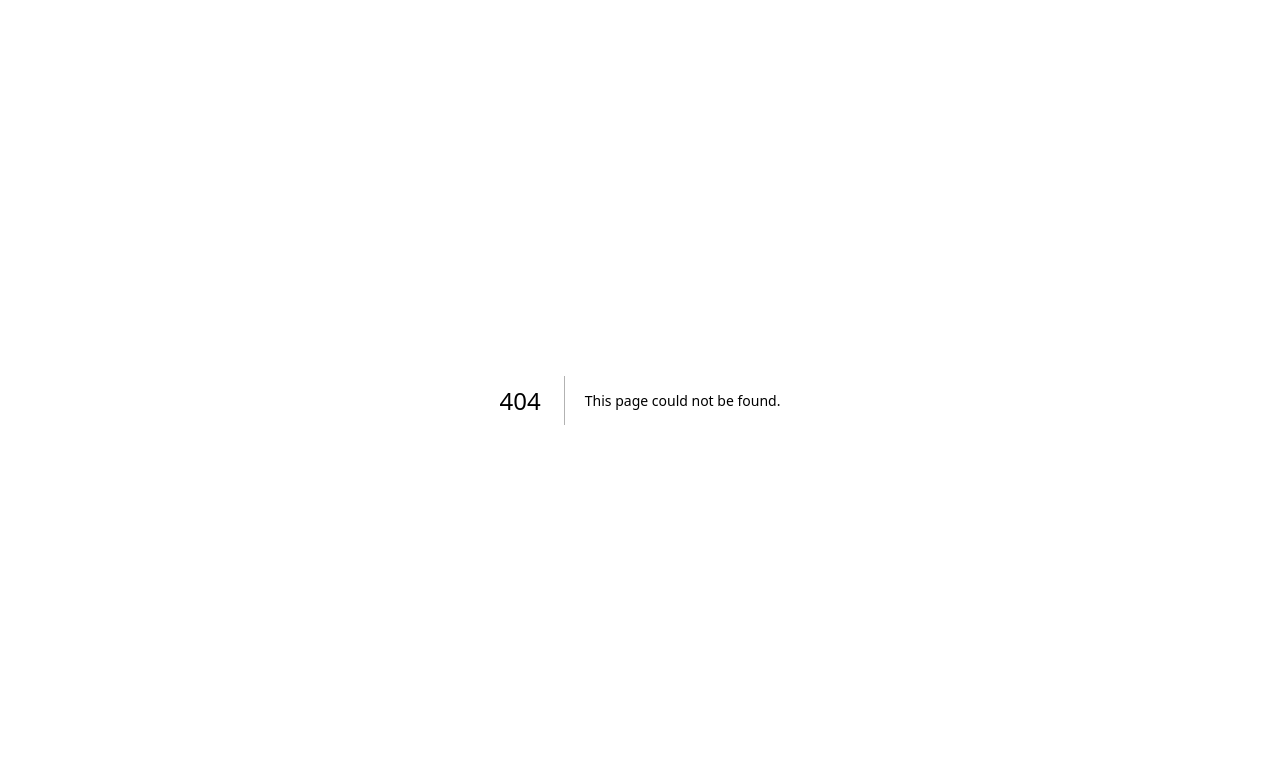
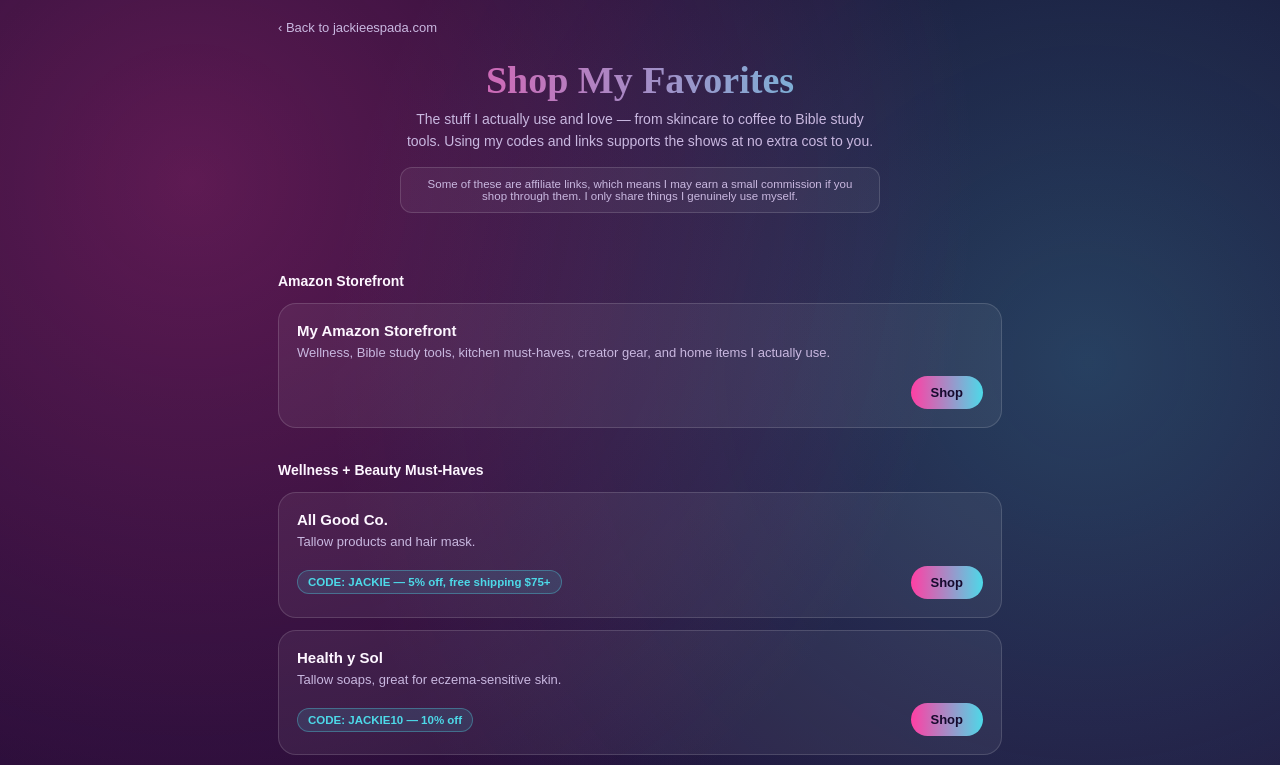
Before and after one commit to jackieespada/midnight.something.special, a Next.js app: page /shop in a window 1280 px wide. Before the commit this address had no page. Shown: the top 765 px of the page. Built offline with nearby package versions, Linux system fonts and the light colour scheme.

Commit message:
Create page.tsx

```diff
--- /dev/null
+++ b/app/shop/page.tsx
@@ -0,0 +1,130 @@
+"use client";
+
+import { useEffect, useState } from "react";
+import type { AffiliateItem } from "@/lib/site-state";
+
+export default function ShopPage() {
+  const [items, setItems] = useState<AffiliateItem[]>([]);
+
+  useEffect(() => {
+    fetch("/api/site/state", { cache: "no-store" })
+      .then((r) => r.json())
+      .then((data) => setItems((data.affiliates || []).filter((a: AffiliateItem) => a.enabled)));
+  }, []);
+
+  const categories: string[] = [];
+  items.forEach((i) => {
+    if (!categories.includes(i.category)) categories.push(i.category);
+  });
+
+  return (
+    <div style={styles.page}>
+      <div style={styles.wrap}>
+        <a href="/" style={styles.back}>‹ Back to jackieespada.com</a>
+
+        <div style={styles.header}>
+          <h1 style={styles.h1}>Shop My Favorites</h1>
+          <p style={styles.headerP}>
+            The stuff I actually use and love — from skincare to coffee to Bible study tools.
+            Using my codes and links supports the shows at no extra cost to you.
+          </p>
+          <div style={styles.disclosure}>
+            Some of these are affiliate links, which means I may earn a small commission if you shop through them.
+            I only share things I genuinely use myself.
+          </div>
+        </div>
+
+        {categories.map((cat) => (
+          <div key={cat} style={styles.section}>
+            <div style={styles.sectionTitle}>{cat}</div>
+            {items
+              .filter((i) => i.category === cat)
+              .map((item) => (
+                <div key={item.id} style={styles.itemCard}>
+                  <div style={{ fontWeight: 700, fontSize: 15 }}>{item.name}</div>
+                  {item.description && (
+                    <div style={{ fontSize: 13, color: "#c9b8e0", marginTop: 4, lineHeight: 1.5 }}>
+                      {item.description}
+                    </div>
+                  )}
+                  <div style={styles.itemBottom}>
+                    {item.code ? <span style={styles.codePill}>CODE: {item.code}</span> : <span />}
+                    <a href={item.url} style={styles.shopBtn}>Shop</a>
+                  </div>
+                </div>
+              ))}
+          </div>
+        ))}
+
+        <footer style={styles.footer}>© Jackie Espada · A Jovial Abundance Enterprise, LLC production</footer>
+      </div>
+    </div>
+  );
+}
+
+const styles: Record<string, React.CSSProperties> = {
+  page: {
+    minHeight: "100vh",
+    color: "#fdf6ff",
+    fontFamily: "'Poppins', sans-serif",
+    paddingBottom: 60,
+    background:
+      "radial-gradient(circle at 15% 10%, rgba(255,63,164,.30), transparent 40%), radial-gradient(circle at 85% 20%, rgba(77,217,232,.26), transparent 42%), linear-gradient(180deg, #160a2e, #2a0e3d)",
+  },
+  wrap: { maxWidth: 760, margin: "0 auto", padding: "0 18px" },
+  back: { display: "inline-block", margin: "20px 0 0", color: "#c9b8e0", fontSize: 13, textDecoration: "none" },
+  header: { textAlign: "center", padding: "22px 18px 26px" },
+  h1: {
+    margin: "0 0 6px",
+    fontSize: 38,
+    fontWeight: 700,
+    fontFamily: "'Dancing Script', cursive",
+    background: "linear-gradient(90deg,#ff3fa4,#4dd9e8)",
+    WebkitBackgroundClip: "text",
+    backgroundClip: "text",
+    color: "transparent",
+  },
+  headerP: { margin: "0 auto", maxWidth: 480, color: "#c9b8e0", fontSize: 14, lineHeight: 1.6 },
+  disclosure: {
+    marginTop: 14,
+    fontSize: 11.5,
+    color: "#c9b8e0",
+    background: "rgba(255,255,255,.05)",
+    border: "1px solid rgba(255,255,255,.14)",
+    borderRadius: 12,
+    padding: "10px 14px",
+    maxWidth: 480,
+    marginLeft: "auto",
+    marginRight: "auto",
+  },
+  section: { marginTop: 34 },
+  sectionTitle: { fontSize: 14, fontWeight: 700, color: "#fdf6ff", margin: "0 0 14px" },
+  itemCard: {
+    background: "rgba(255,255,255,.06)",
+    border: "1px solid rgba(255,255,255,.14)",
+    borderRadius: 18,
+    padding: 18,
+    marginBottom: 12,
+  },
+  itemBottom: { display: "flex", justifyContent: "space-between", alignItems: "center", marginTop: 14, gap: 10 },
+  codePill: {
+    fontSize: 11.5,
+    fontWeight: 700,
+    color: "#4dd9e8",
+    background: "rgba(77,217,232,.12)",
+    border: "1px solid rgba(77,217,232,.35)",
+    padding: "5px 10px",
+    borderRadius: 999,
+  },
+  shopBtn: {
+    background: "linear-gradient(90deg,#ff3fa4,#4dd9e8)",
+    color: "#160a2e",
+    fontWeight: 700,
+    fontSize: 13,
+    padding: "9px 20px",
+    borderRadius: 999,
+    textDecoration: "none",
+    whiteSpace: "nowrap",
+  },
+  footer: { textAlign: "center", color: "#c9b8e0", fontSize: 12, marginTop: 50, paddingTop: 20, lineHeight: 1.7 },
+};
```
